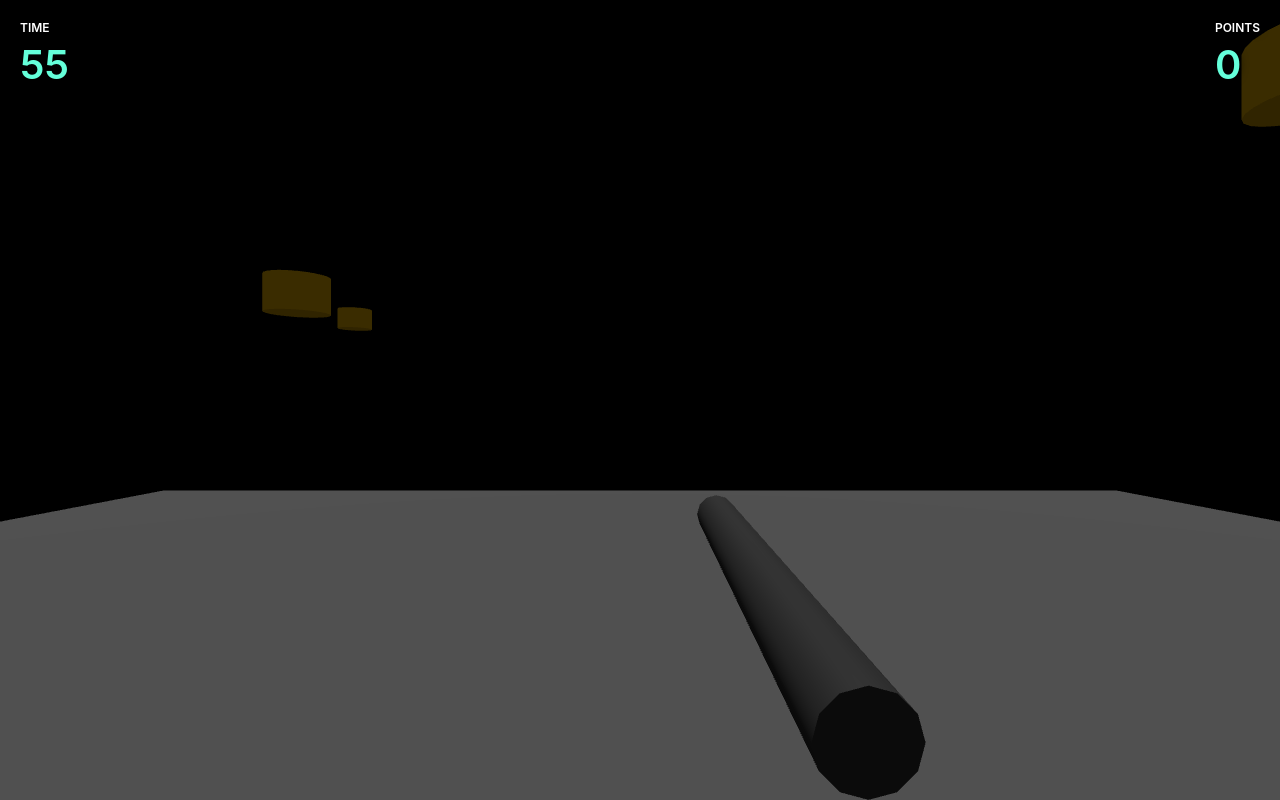
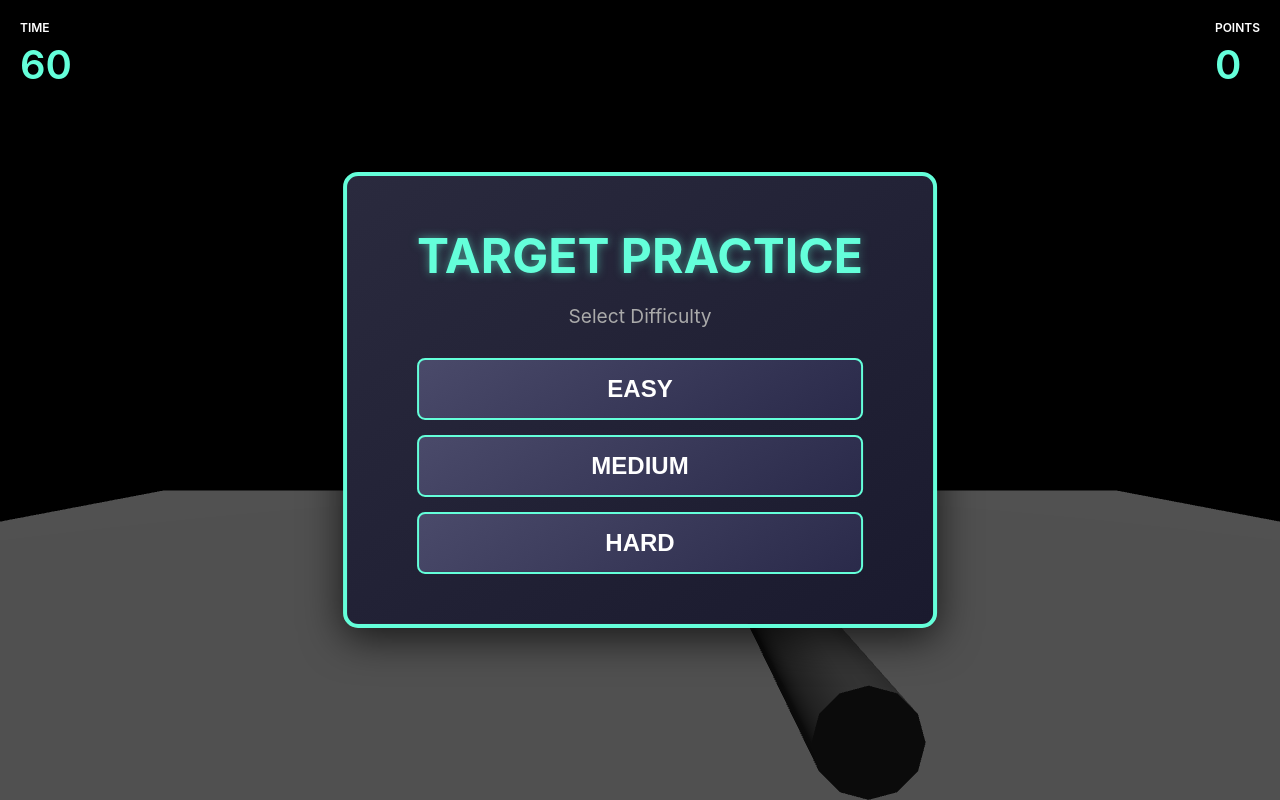
Before and after one commit to TobiasWahl1/TragetPractice, a plain HTML site: page index.html in a window 1280 px wide. Drawn offline with nearby package versions, Linux system fonts and the light colour scheme; animation ran at ten frames a second.

Commit message:
feat: added difficulty selection and working difficulties

```diff
--- a/app.mjs
+++ b/app.mjs
@@ -7,14 +7,18 @@ import { initControls, updateControls } from './js/controls.mjs';
 
 const halfPI = Math.PI / 2;
 let lastTime = Date.now();
-const difficulty = 'medium';
+let difficulty = 'medium';
 const targetCount = 8;
 const roundDurationSeconds = 60;
+let gameStarted = false;
 
 window.onload = async function () {
-    // Initialize HUD
+    // Show difficulty menu
+    const difficultyMenu = document.getElementById('difficulty-menu');
+    const difficultyButtons = document.querySelectorAll('.difficulty-btn');
+
+    // Initialize HUD (hidden until game starts)
     initHUD();
-    resetGame(roundDurationSeconds);
     //Szene
     const scene = new THREE.Scene();
     const world = new THREE.Group();
@@ -34,9 +38,6 @@ window.onload = async function () {
     //Rifle spawn (attached to camera so it stays in view)
     const rifle = createRifle(camera);
 
-    //Targets
-    spawnTargets(scene, difficulty, targetCount);
-
     //Floor
     const width = 0.1;
     const box = new THREE.BoxGeometry(10, width, 10, 10, 1, 10);
@@ -55,25 +56,42 @@ window.onload = async function () {
 
     initControls(camera, renderer.domElement, { onShoot: handleShoot });
 
+    // Wait for difficulty selection
+    difficultyButtons.forEach(btn => {
+        btn.addEventListener('click', () => {
+            difficulty = btn.dataset.difficulty;
+            difficultyMenu.style.display = 'none';
+            startGame();
+        });
+    });
+
+    function startGame() {
+        gameStarted = true;
+        resetGame(roundDurationSeconds);
+        spawnTargets(scene, difficulty, targetCount);
+    }
+
     function render(){
         // Calculate delta time
         const currentTime = Date.now();
         const deltaTime = (currentTime - lastTime) / 1000; // Convert to seconds
         lastTime = currentTime;
 
-        if (isGameActive) {
+        if (gameStarted && isGameActive) {
             processTimer(deltaTime);
             updateTargets(deltaTime, difficulty);
         }
 
-        updateControls(deltaTime);
+        if (gameStarted) {
+            updateControls(deltaTime);
+        }
 
         renderer.render(scene, camera);
     }
     renderer.setAnimationLoop(render);
 
     function handleShoot() {
-        if (!isGameActive) return;
+        if (!gameStarted || !isGameActive) return;
         const hitTargetMesh = shoot(scene, camera, rifle, getTargets());
         if (hitTargetMesh) {
             if (hitTarget(hitTargetMesh)) {
--- a/index.html
+++ b/index.html
@@ -27,6 +27,16 @@
         </div>
     </div>
 
+    <div id="difficulty-menu">
+        <h1>TARGET PRACTICE</h1>
+        <p>Select Difficulty</p>
+        <div class="difficulty-buttons">
+            <button class="difficulty-btn" data-difficulty="easy">EASY</button>
+            <button class="difficulty-btn" data-difficulty="medium">MEDIUM</button>
+            <button class="difficulty-btn" data-difficulty="hard">HARD</button>
+        </div>
+    </div>
+
     <div id="message-box">
         <h1>SPIEL VORBEI</h1>
         <div id="final-score" style="font-size: 24px; margin: 20px 0;"></div>
--- a/style.css
+++ b/style.css
@@ -69,3 +69,58 @@ display: none;
 pointer-events: all;
 z-index: 20;
 }
+
+#difficulty-menu {
+position: absolute;
+top: 50%;
+left: 50%;
+transform: translate(-50%, -50%);
+padding: 50px 70px;
+background: linear-gradient(145deg, #2a2a3e, #1a1a2e);
+border: 4px solid #64ffda;
+border-radius: 15px;
+text-align: center;
+color: #fff;
+box-shadow: 0 10px 40px rgba(0, 0, 0, 0.7);
+pointer-events: all;
+z-index: 30;
+}
+
+#difficulty-menu h1 {
+font-size: 3rem;
+margin: 0 0 10px 0;
+color: #64ffda;
+text-shadow: 0 0 10px rgba(100, 255, 218, 0.5);
+}
+
+#difficulty-menu p {
+font-size: 1.2rem;
+color: #aaa;
+margin-bottom: 30px;
+}
+
+.difficulty-buttons {
+display: flex;
+flex-direction: column;
+gap: 15px;
+}
+
+.difficulty-btn {
+padding: 15px 40px;
+font-size: 1.5rem;
+font-weight: bold;
+color: #fff;
+background: linear-gradient(145deg, #4a4a6a, #2a2a4a);
+border: 2px solid #64ffda;
+border-radius: 8px;
+cursor: pointer;
+transition: all 0.3s ease;
+text-transform: uppercase;
+}
+
+.difficulty-btn:hover {
+background: linear-gradient(145deg, #64ffda, #3ad4b8);
+color: #1a1a2e;
+transform: scale(1.05);
+box-shadow: 0 5px 20px rgba(100, 255, 218, 0.5);
+}
```
